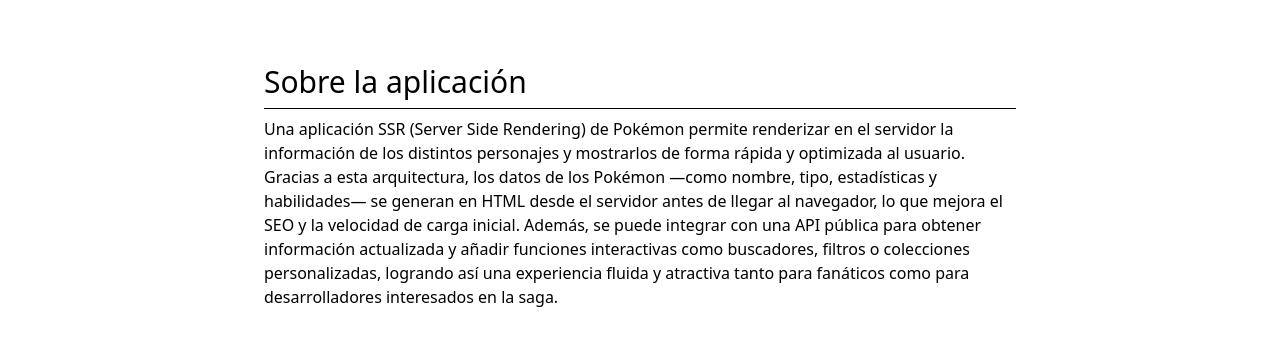
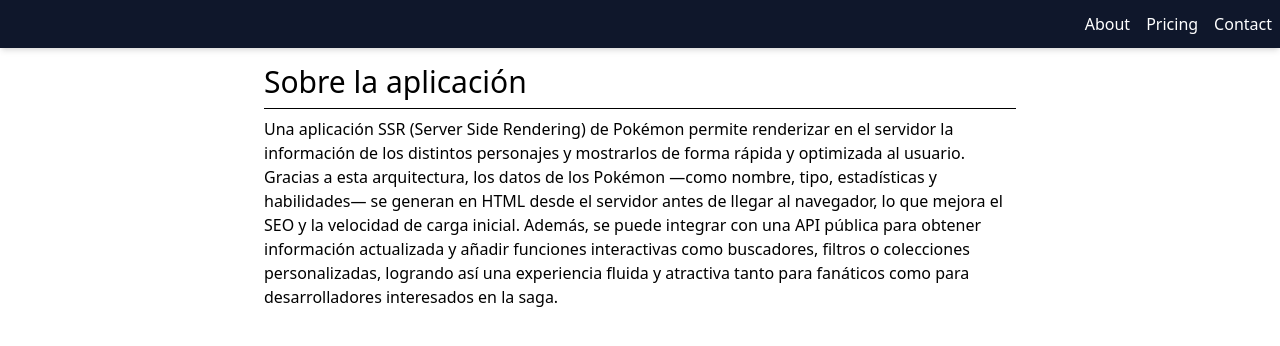
Before and after one commit to alegleez98/AngularPro, an Angular app in the folder 02-pokemon-ssr/: page /about in a window 1280 px wide. Shown: the top 346 px of the page. Built offline with nearby package versions, Linux system fonts and the light colour scheme.

Commit message:
navBar - Navegar entre páginas

```diff
--- a/02-pokemon-ssr/src/app/app.component.html
+++ b/02-pokemon-ssr/src/app/app.component.html
@@ -1,3 +1,4 @@
+<app-navBar />
 <div class="max-w-3xl m-auto mt-16 px-2">
   <router-outlet />
 </div>
--- a/02-pokemon-ssr/src/app/app.component.ts
+++ b/02-pokemon-ssr/src/app/app.component.ts
@@ -1,9 +1,10 @@
 import { Component } from '@angular/core';
 import { RouterOutlet } from '@angular/router';
+import { NavBarComponent } from "./shared/components/navBar/navBar.component";
 
 @Component({
   selector: 'app-root',
-  imports: [RouterOutlet],
+  imports: [RouterOutlet, NavBarComponent],
   templateUrl: './app.component.html',
   styleUrl: './app.component.css'
 })
--- a/02-pokemon-ssr/src/app/pages/about-page/about-page.component.ts
+++ b/02-pokemon-ssr/src/app/pages/about-page/about-page.component.ts
@@ -1,6 +1,7 @@
 import { ChangeDetectionStrategy, Component } from '@angular/core';
 
 @Component({
+  selector: 'page-about',
   imports: [],
   templateUrl: './about-page.component.html',
   styleUrl: './about-page.component.css',
--- a/02-pokemon-ssr/src/app/pages/contact-page/contact-page.component.ts
+++ b/02-pokemon-ssr/src/app/pages/contact-page/contact-page.component.ts
@@ -1,6 +1,7 @@
 import { ChangeDetectionStrategy, Component } from '@angular/core';
 
 @Component({
+  selector: 'page-contact',
   imports: [],
   templateUrl: './contact-page.component.html',
   styleUrl: './contact-page.component.css',
--- a/02-pokemon-ssr/src/app/pages/princing-page/pricing-page.component.ts
+++ b/02-pokemon-ssr/src/app/pages/princing-page/pricing-page.component.ts
@@ -1,6 +1,7 @@
 import { ChangeDetectionStrategy, Component } from '@angular/core';
 
 @Component({
+  selector: 'page-pricing',
   imports: [],
   templateUrl: './pricing-page.component.html',
   styleUrl: './pricing-page.component.css',
--- /dev/null
+++ b/02-pokemon-ssr/src/app/shared/components/navBar/navBar.component.css
@@ -0,0 +1,3 @@
+:host {
+  display: block;
+}
--- /dev/null
+++ b/02-pokemon-ssr/src/app/shared/components/navBar/navBar.component.html
@@ -0,0 +1,5 @@
+<nav class="text-white gap-4 top-0 absolute z-50 w-full flex justify-end px-2 py-3 bg-slate-900 shadow-md">
+  <a class="hover:underline" routerLink="/about">About</a>
+  <a class="hover:underline" routerLink="/pricing">Pricing</a>
+  <a class="hover:underline" routerLink="/contact">Contact</a>
+</nav>
--- /dev/null
+++ b/02-pokemon-ssr/src/app/shared/components/navBar/navBar.component.ts
@@ -0,0 +1,11 @@
+import { ChangeDetectionStrategy, Component } from '@angular/core';
+import { RouterLink } from '@angular/router';
+
+@Component({
+  selector: 'app-navBar',
+  imports: [RouterLink],
+  templateUrl: './navBar.component.html',
+  styleUrl: './navBar.component.css',
+  changeDetection: ChangeDetectionStrategy.OnPush,
+})
+export class NavBarComponent { }
```
